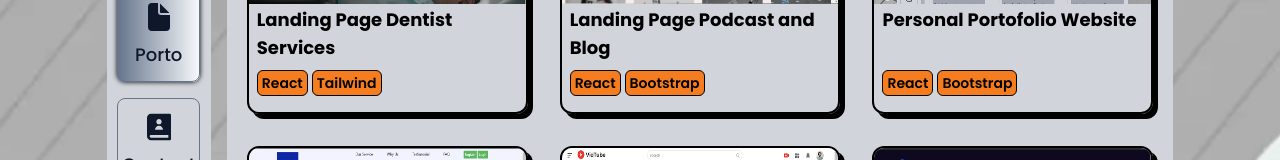
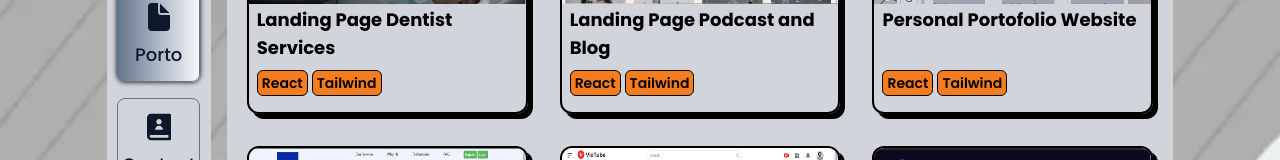
Before and after one commit to Rifkynur/portofolio, a React (Vite) app: page /porto in a window 1280 px wide. Shown: the part 448-608 px from the top of the page. Built offline with nearby package versions, Linux system fonts and the light colour scheme.

Commit message:
edit stack in porto

```diff
--- a/src/data/data.jsx
+++ b/src/data/data.jsx
@@ -144,7 +144,7 @@ export const portofolio = [
     ghLink: "https://github.com/Rifkynur/templatePodcast",
     demoLink: "https://template-podcast.vercel.app",
     title: "Landing Page Podcast and Blog",
-    tool: ["React", "Bootstrap"],
+    tool: ["React", "Tailwind"],
     github: <FaGithub />,
     goTo: <FaExternalLinkAlt />,
     img: "./img/porto/podcast.PNG",
@@ -155,7 +155,7 @@ export const portofolio = [
     ghLink: "https://github.com/Rifkynur/portofolio",
     demoLink: "https://portofolio-rifkynur.vercel.app/",
     title: "Personal Portofolio Website",
-    tool: ["React", "Bootstrap"],
+    tool: ["React", "Tailwind"],
     github: <FaGithub />,
     goTo: <FaExternalLinkAlt />,
     img: "./img/porto/porto.PNG",
```
